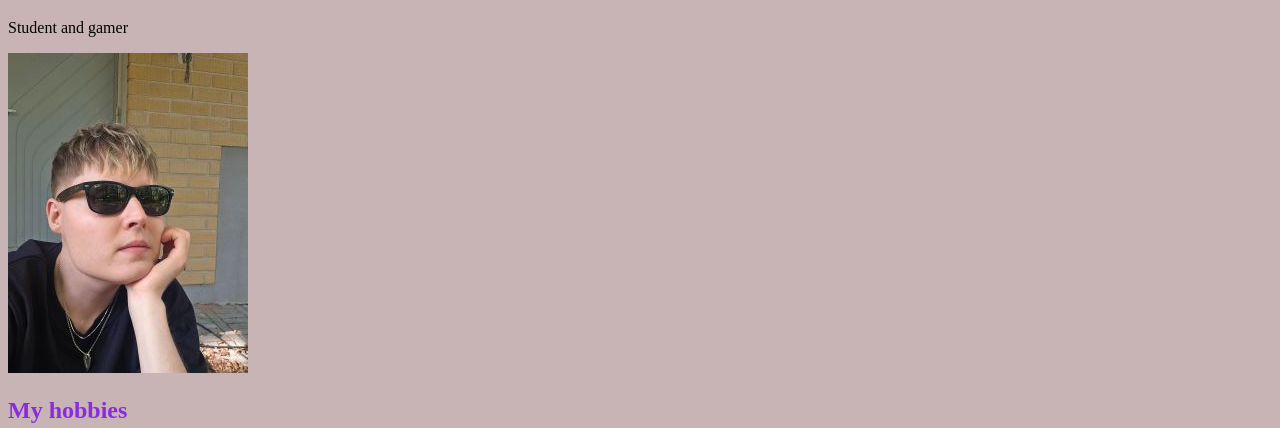
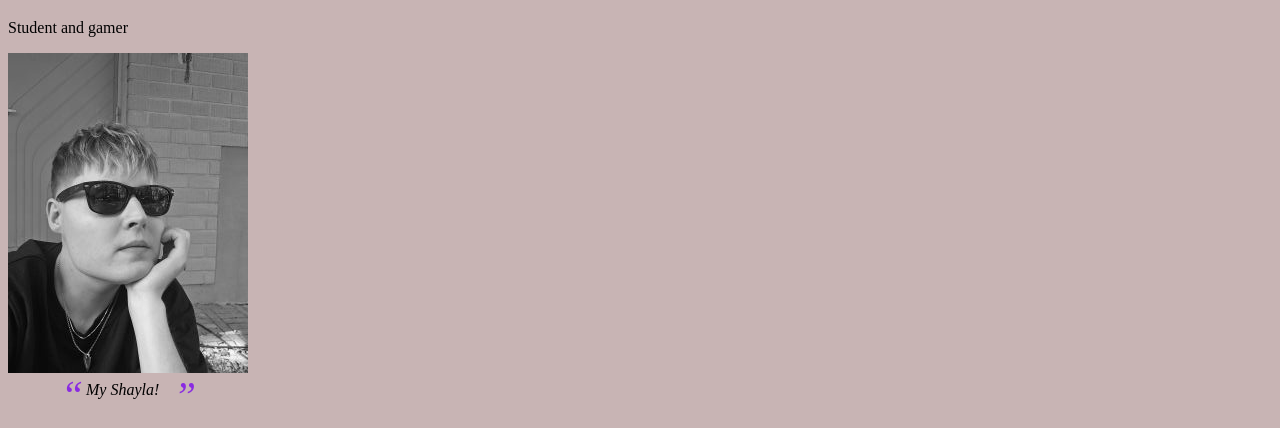
Before and after one commit to ArttuNiemenmaa/Websivuston_kehittaminen_syksy2025, a plain HTML site: page WS03_CSS_ADVANCED/index.html in a window 1280 px wide. Shown: the part 292-720 px from the top of the page. Drawn offline with Linux system fonts and the light colour scheme.

Commit message:
Css Advanced

```diff
--- a/WS03_CSS_ADVANCED/index.html
+++ b/WS03_CSS_ADVANCED/index.html
@@ -23,7 +23,11 @@
 <body>
     <h1> Arttu Niemenmaa</h1>
     <p>Student and gamer</p>
-    <img src="images/websivu-kuva.jpg" alt="This is a picture of me with sunglasses">
+    <img src="images/websivu-kuva.jpg" alt="This is a picture of me with sunglasses" class="filter-image">
+
+    <blockquote class="quote">
+        My Shayla!
+      </blockquote>
 
     <h2 style="color: blueviolet;">My hobbies</h2>
     <ol>
--- a/WS03_CSS_ADVANCED/styles/styles.css
+++ b/WS03_CSS_ADVANCED/styles/styles.css
@@ -95,3 +95,38 @@ input[type="submit"]:hover {
       .pseudo-list li:nth-child(even) {
         background-color: white;
       }
+
+      .filter-image {
+        filter: grayscale(100%);
+        transition: filter 0.3s ease;
+      }
+
+      .filter-image:hover {
+        filter: grayscale(0%);
+      }
+
+      .quote {
+        position: relative;
+        left: 13px;
+        top: -12px;
+        padding-left: 25px;
+        font-style: italic;
+      }
+
+      .quote::before {
+        content: '“';
+        font-size: 40px;
+        position: absolute;
+        left: 0;
+        top: -10px;
+        color: blueviolet;
+      }
+
+      .quote::after {
+        content: '”';
+        font-size: 40px;
+        position: absolute;
+        right: 1049px;
+        bottom: -20px;
+        color: blueviolet;
+      }
```
